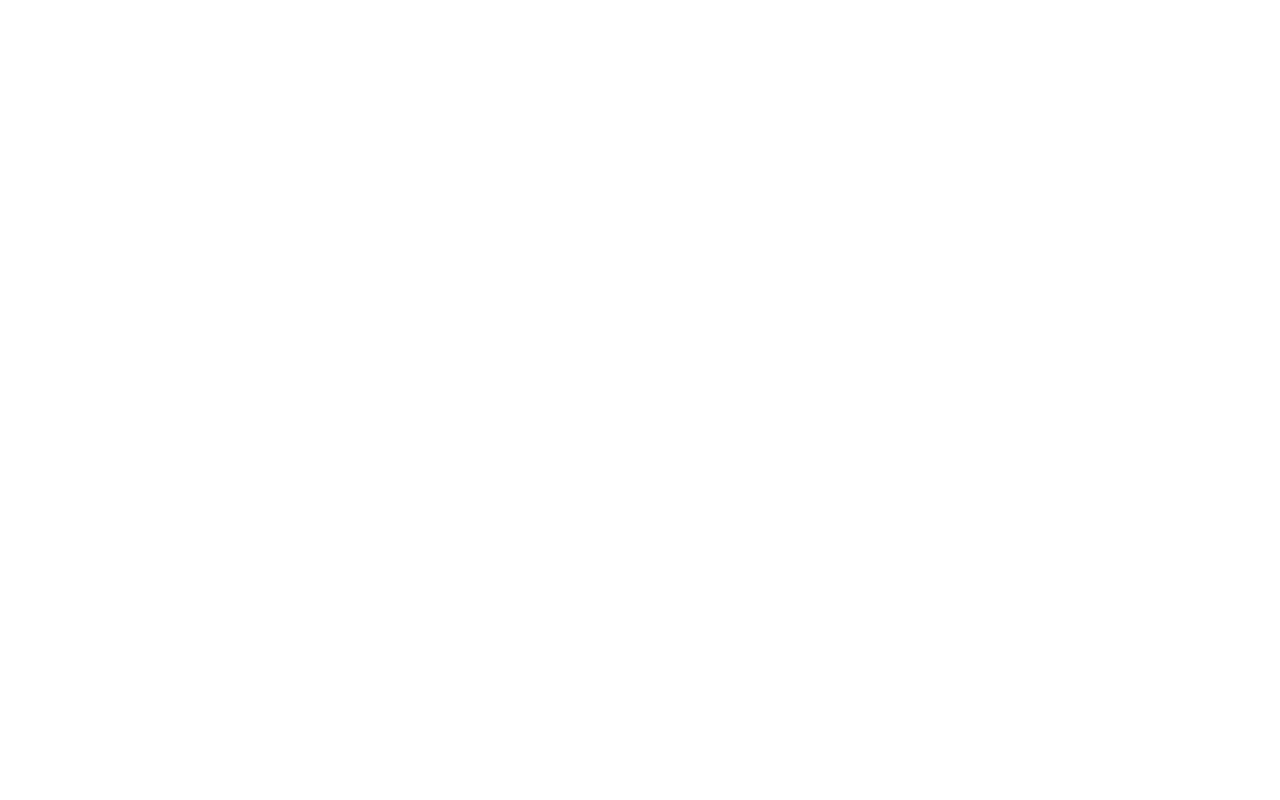
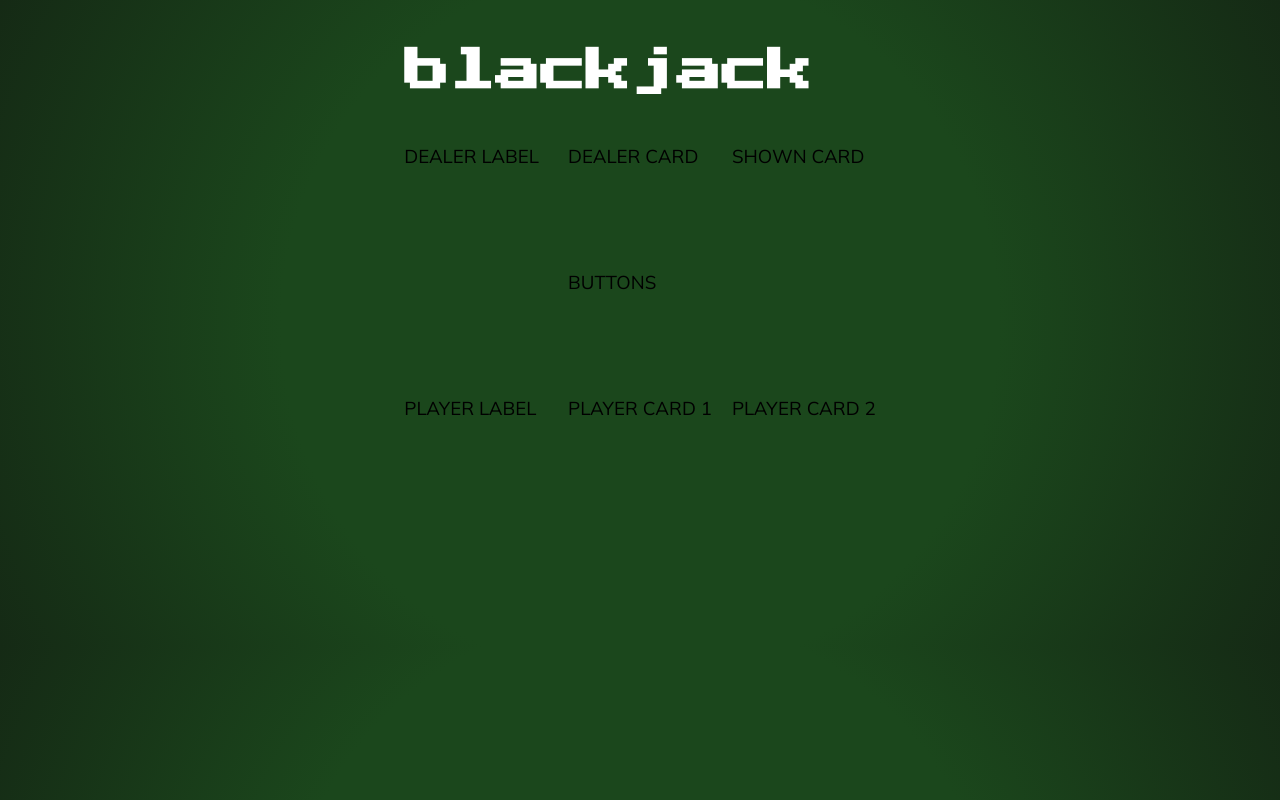
Before and after one commit to mlisdev/js-blackjack-project, a plain HTML site: page index.html in a window 1280 px wide. Drawn offline with Linux system fonts and the light colour scheme.

Commit message:
css and html fencepost

```diff
--- a/css/main.css
+++ b/css/main.css
@@ -0,0 +1,60 @@
+@import url('https://fonts.googleapis.com/css2?family=Monoton&family=Mulish:ital,wght@0,300;0,400;0,500;0,600;1,300;1,500&family=Press+Start+2P&display=swap');
+
+body {
+    display: flex;
+    margin: 0 auto;
+    max-width: 56em;
+    padding: 1em 0;
+    justify-content: center;
+    align-items: center;
+    background: rgb(27,71,28);
+    background: radial-gradient(circle, rgba(27,71,28,1) 50%, rgba(21,42,21,1) 100%);
+    font-family: 'Mulish', sans-serif;
+    font-size: 14pt;
+}
+
+h1 {
+    font-size: 34pt;
+    font-family: 'Press Start 2P', cursive;
+    color: #fff;
+}
+
+.parent {
+    display: grid;
+    grid-template-columns: repeat(5, 1fr);
+    grid-template-rows: repeat(5, 1fr);
+    grid-column-gap: 20px;
+    grid-row-gap: 20px;
+}
+
+header {
+    grid-area: 1 / 2 / 2 / 5;
+    }
+
+.dealerlabel {
+    grid-area: 2 / 2 / 3 / 3;
+    }
+
+.dealercard {
+    grid-area: 2 / 3 / 3 / 4;
+     }
+
+.secretcard {
+    grid-area: 2 / 4 / 3 / 5;
+     }
+
+.buttons {
+    grid-area: 3 / 3 / 4 / 4;
+     }
+
+.playerlabel {
+    grid-area: 4 / 2 / 5 / 3;
+     }
+
+.playercard1 {
+    grid-area: 4 / 3 / 5 / 4;
+     }
+
+.playercard2 {
+    grid-area: 4 / 4 / 5 / 5;
+    }
--- a/index.html
+++ b/index.html
@@ -5,9 +5,32 @@
     <meta name="viewport" content="width=device-width, initial-scale=1.0">
     <link rel="stylesheet" href="css/main.css">
     <script defer src="js/main.js"></script>
-    <title>Document</title>
+    <title>blackjack</title>
 </head>
 <body>
-
+    <div class="parent">
+        <header>
+            <h1>blackjack</h1>
+        </header>
+        <div class="dealerlabel">
+            DEALER LABEL
+        </div>
+        <div class="dealercard">
+            DEALER CARD </div>
+        <div class="secretcard">
+            SHOWN CARD
+         </div>
+        <div class="buttons">
+            BUTTONS
+        </div>
+        <div class="playerlabel">
+            PLAYER LABEL
+        </div>
+        <div class="playercard1">
+            PLAYER CARD 1
+        </div>
+        <div class="playercard2">
+            PLAYER CARD 2 </div>
+    </div>
 </body>
 </html>
```
